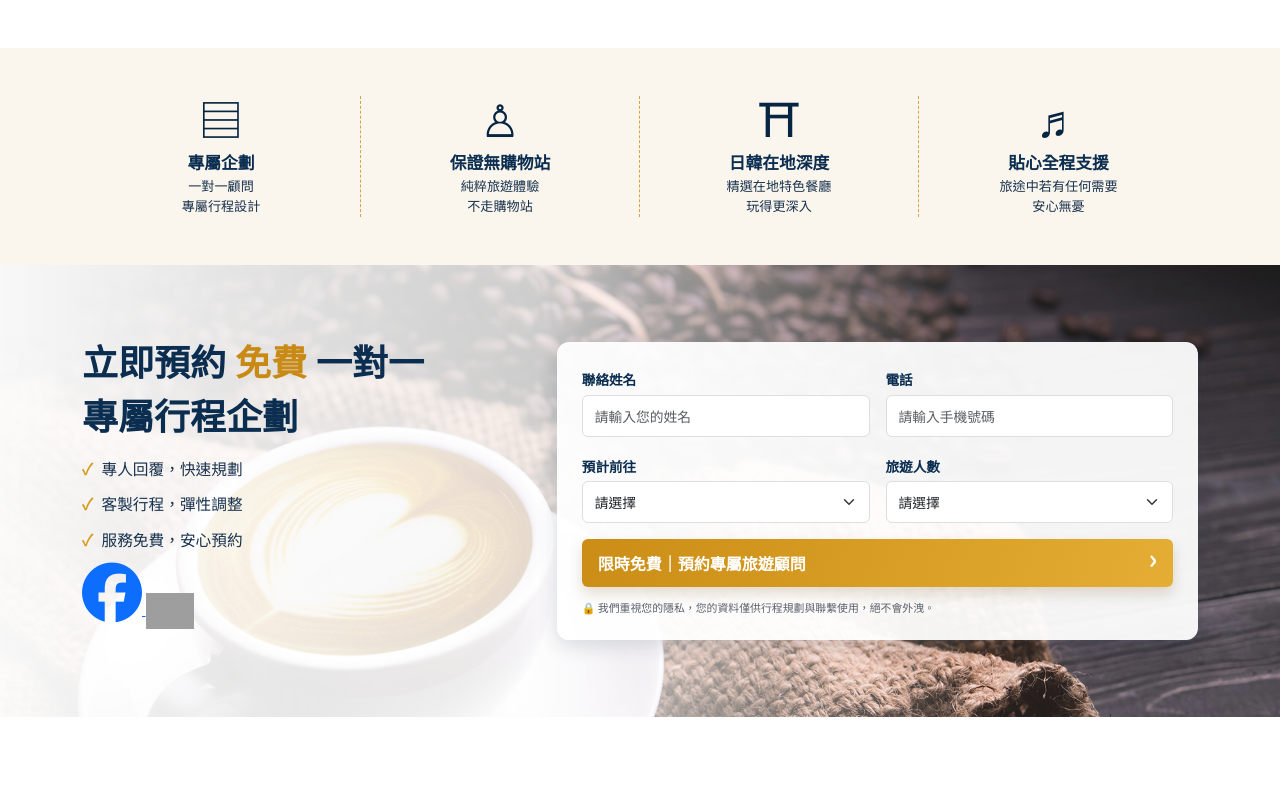
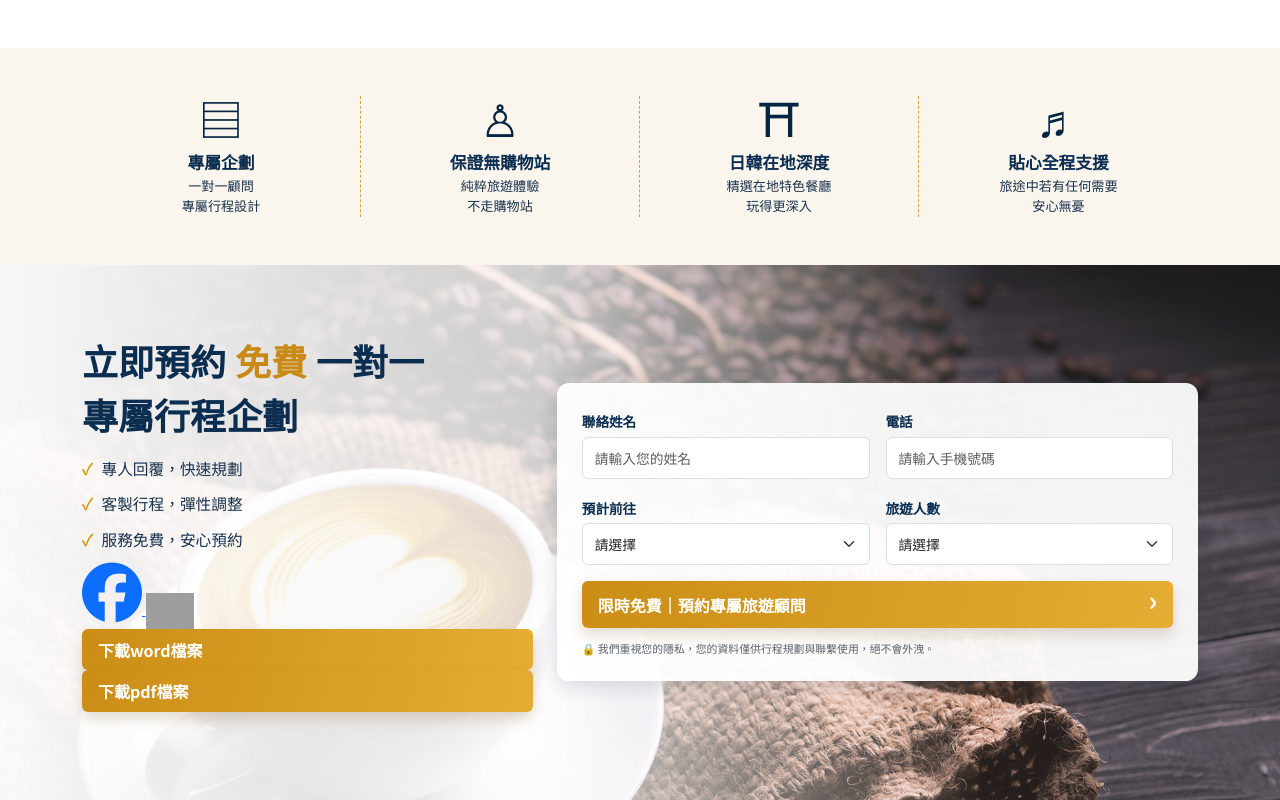
Before and after one commit to breathtiger/taipeitravel202611, a plain HTML site: page index.html in a window 1280 px wide. Shown: the part 1935-2735 px from the top of the page. Before the commit the page ends 2652 px from the top, so only its background shows below. Drawn offline with Linux system fonts and the light colour scheme; grey boxes are pictures that could not be loaded.

Commit message:
新增按鈕下載檔案

```diff
--- a/index.html
+++ b/index.html
@@ -59,6 +59,8 @@
               <a href="https://lin.ee/TCoJVpM" target="_blank">
                 <img src="https://scdn.line-apps.com/n/line_add_friends/btn/zh-Hant.png" alt="加入好友" height="36" border="0">
               </a>
+              <a href="img/檔案下載測試.docx" class="btn btn-gold btn-card" target="_blank">下載word檔案</a>
+              <a href="img/檔案下載測試.pdf" class="btn btn-gold btn-card" target="_blank">下載pdf檔案</a>
             </ul>
           </div>
           <div class="col-lg-7">
```
Also changed, not shown: 2 other files.
